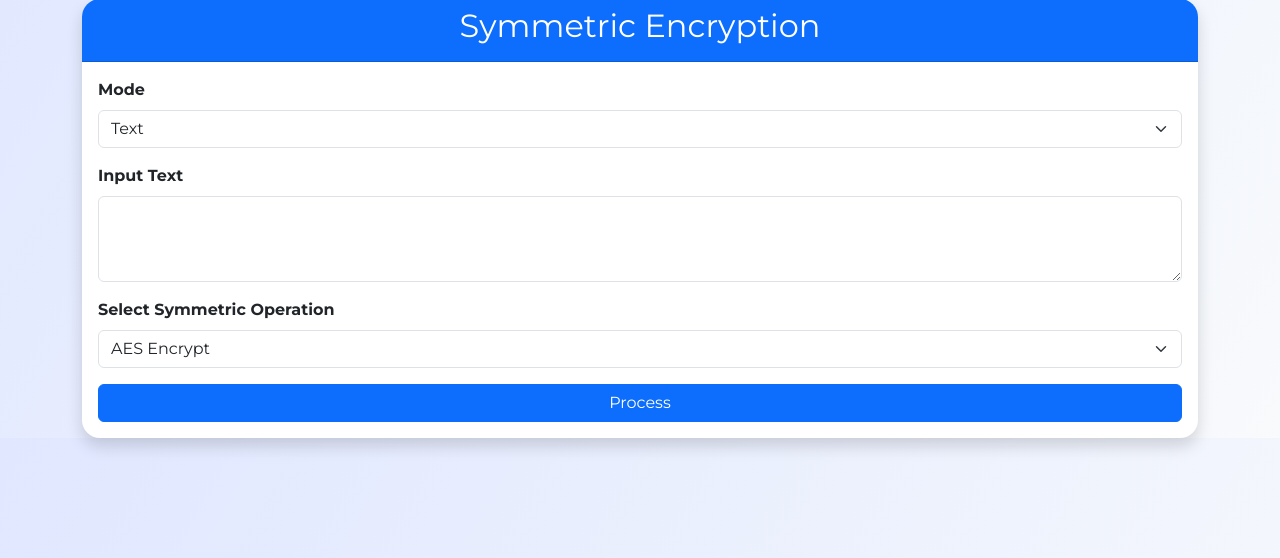
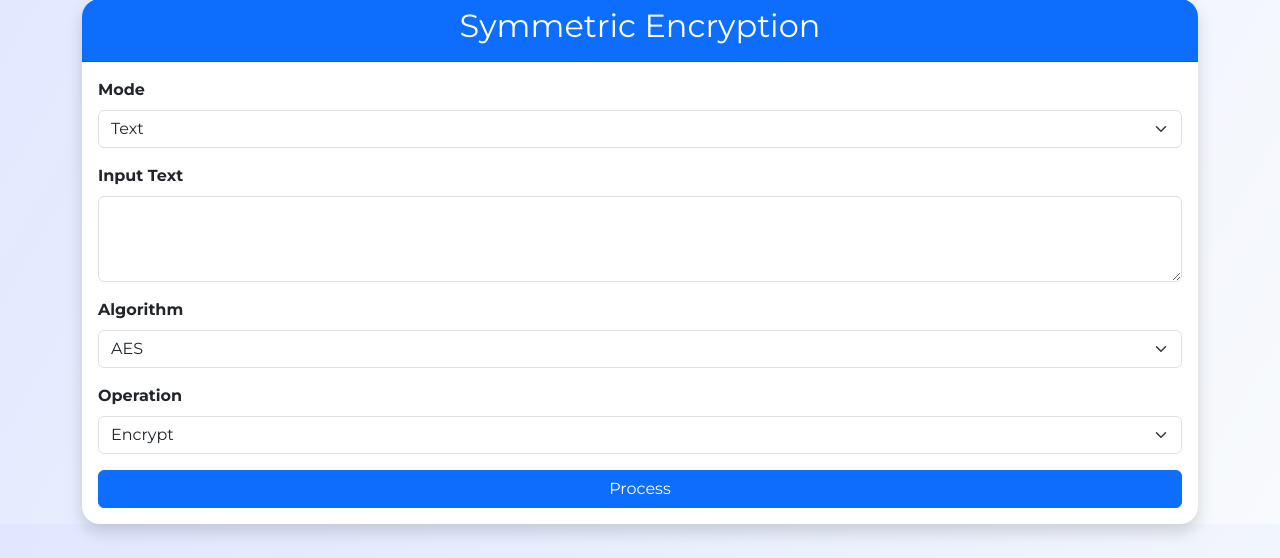
Before and after one commit to AronIbias21/crypto_app, a Flask app: page / in a window 1280 px wide. Shown: the part 242-800 px from the top of the page. Run offline with Flask 3, Linux system fonts and the light colour scheme; some libraries are stand-ins or nearby versions.

Commit message:
Refactor symmetric and asymmetric operation selection in home.html: update dropdowns for algorithm and operation, enhance onchange events for dynamic updates.

```diff
--- a/templates/home.html
+++ b/templates/home.html
@@ -124,14 +124,18 @@
                             <input class="form-control" type="file" id="input_file" name="input_file">
                         </div>
                         <div class="mb-3">
-                            <label for="operation_symmetric" class="form-label">Select Symmetric Operation</label>
-                            <select class="form-select" id="operation_symmetric" name="operation">
-                                <option value="aes_encrypt">AES Encrypt</option>
-                                <option value="aes_decrypt">AES Decrypt</option>
-                                <option value="des_encrypt">DES Encrypt</option>
-                                <option value="des_decrypt">DES Decrypt</option>
-                                <option value="chacha20_encrypt">ChaCha20 Encrypt</option>
-                                <option value="chacha20_decrypt">ChaCha20 Decrypt</option>
+                            <label for="symmetric_algorithm" class="form-label">Algorithm</label>
+                            <select class="form-select" id="symmetric_algorithm" name="symmetric_algorithm" onchange="updateSymmetricOperation()">
+                                <option value="aes" selected>AES</option>
+                                <option value="des">DES</option>
+                                <option value="chacha20">ChaCha20</option>
+                            </select>
+                        </div>
+                        <div class="mb-3">
+                            <label for="symmetric_operation" class="form-label">Operation</label>
+                            <select class="form-select" id="symmetric_operation" name="operation">
+                                <option value="aes_encrypt">Encrypt</option>
+                                <option value="aes_decrypt">Decrypt</option>
                             </select>
                         </div>
                         <button type="submit" class="btn btn-primary w-100">Process</button>
@@ -153,6 +157,31 @@
                 </div>
             </div>
         </div>
+        <script>
+function updateSymmetricOperation() {
+    var algo = document.getElementById('symmetric_algorithm').value;
+    var opSelect = document.getElementById('symmetric_operation');
+    opSelect.innerHTML = '';
+    if(algo === 'aes') {
+        opSelect.innerHTML += '<option value="aes_encrypt">Encrypt</option>';
+        opSelect.innerHTML += '<option value="aes_decrypt">Decrypt</option>';
+    } else if(algo === 'des') {
+        opSelect.innerHTML += '<option value="des_encrypt">Encrypt</option>';
+        opSelect.innerHTML += '<option value="des_decrypt">Decrypt</option>';
+    } else if(algo === 'chacha20') {
+        opSelect.innerHTML += '<option value="chacha20_encrypt">Encrypt</option>';
+        opSelect.innerHTML += '<option value="chacha20_decrypt">Decrypt</option>';
+    }
+}
+window.onload = function() {
+    // Detect which tab is active
+    var activeTab = 'symmetric';
+    if(document.getElementById('asymmetric-tab').classList.contains('active')) activeTab = 'asymmetric';
+    if(document.getElementById('hash-tab').classList.contains('active')) activeTab = 'hash';
+    toggleInputMode(activeTab);
+    updateSymmetricOperation();
+};
+</script>
         <!-- Asymmetric Encryption Tab -->
         <div class="tab-pane fade {% if request.form.get('active_tab') == 'asymmetric' %}show active{% endif %}" id="asymmetric" role="tabpanel">
             <div class="card crypto-card shadow">
@@ -179,10 +208,16 @@
                             <input class="form-control" type="file" id="input_file_asym" name="input_file">
                         </div>
                         <div class="mb-3">
-                            <label for="operation_asymmetric" class="form-label">Select Asymmetric Operation</label>
-                            <select class="form-select" id="operation_asymmetric" name="operation">
-                                <option value="rsa_encrypt">RSA Encrypt</option>
-                                <option value="rsa_decrypt">RSA Decrypt</option>
+                            <label for="asymmetric_algorithm" class="form-label">Algorithm</label>
+                            <select class="form-select" id="asymmetric_algorithm" name="asymmetric_algorithm" onchange="updateAsymmetricOperation()">
+                                <option value="rsa" selected>RSA</option>
+                            </select>
+                        </div>
+                        <div class="mb-3">
+                            <label for="asymmetric_operation" class="form-label">Operation</label>
+                            <select class="form-select" id="asymmetric_operation" name="operation">
+                                <option value="rsa_encrypt">Encrypt</option>
+                                <option value="rsa_decrypt">Decrypt</option>
                             </select>
                         </div>
                         <button type="submit" class="btn btn-primary w-100">Process</button>
@@ -204,6 +239,26 @@
                 </div>
             </div>
         </div>
+        <script>
+function updateAsymmetricOperation() {
+    var algo = document.getElementById('asymmetric_algorithm').value;
+    var opSelect = document.getElementById('asymmetric_operation');
+    opSelect.innerHTML = '';
+    if(algo === 'rsa') {
+        opSelect.innerHTML += '<option value="rsa_encrypt">Encrypt</option>';
+        opSelect.innerHTML += '<option value="rsa_decrypt">Decrypt</option>';
+    }
+}
+window.onload = function() {
+    // Detect which tab is active
+    var activeTab = 'symmetric';
+    if(document.getElementById('asymmetric-tab').classList.contains('active')) activeTab = 'asymmetric';
+    if(document.getElementById('hash-tab').classList.contains('active')) activeTab = 'hash';
+    toggleInputMode(activeTab);
+    updateSymmetricOperation();
+    updateAsymmetricOperation();
+};
+</script>
         <!-- Hash Functions Tab -->
         <div class="tab-pane fade {% if request.form.get('active_tab') == 'hash' %}show active{% endif %}" id="hash" role="tabpanel">
             <div class="card crypto-card shadow">
```
